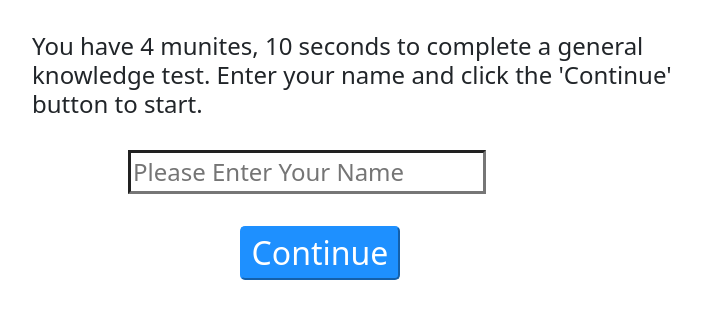
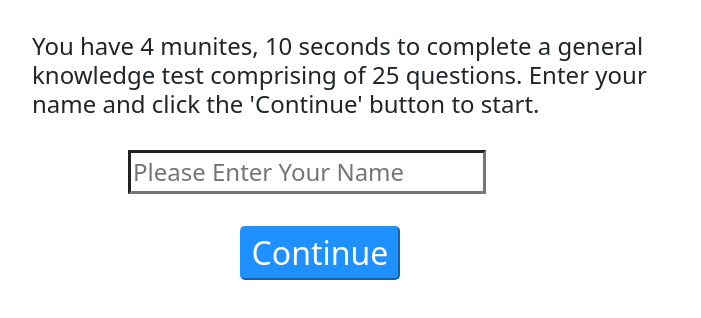
Before and after one commit to Prim3timer/test, a React (Create React App) app: page / in a window 1280 px wide. Shown: the top 318 px of the page, without its empty margins (0-701 px from the left). Built offline with nearby package versions, Linux system fonts and the light colour scheme.

Commit message:
worked on remaining dynamism

```diff
--- a/src/App.js
+++ b/src/App.js
@@ -132,7 +132,7 @@ const handleNext = (index)=> {
     setNext(next + 1)
   }else {
 
-     setNext(24)
+     setNext(quiz.length -1)
 
     }
 
--- a/src/nameComponent.js
+++ b/src/nameComponent.js
@@ -9,8 +9,8 @@ error})=> {
         <section id="name-component">
 
             <h4 id="instructions"
-           >You have {Math.floor(time/60)} munites{time % 60 ? ',': ''} {time % 60}{clock % 60 === 0 ? '' : ' seconds'} to complete a
-            general knowledge test. Enter your name and click the 'Continue' button to start.</h4>
+           >You have {Math.floor(time/60)} munites{time % 60 ? `, ${time % 60} seconds`: ''}  to complete a
+            general knowledge test comprising of {quiz.length} questions. Enter your name and click the 'Continue' button to start.</h4>
         <input id="name-taker"
 
         type='text'
--- a/src/testPage.js
+++ b/src/testPage.js
@@ -27,8 +27,8 @@ const TestPage = ({ next,
       borderColor: `${next < 1 ? 'gray' : 'dodgerblue'}`}}
     >Previous</button>
         <button onClick={()=> handleNext(next)} id="next"
-         style={{backgroundColor: `${next > 23 ? 'gray' : 'dodgerblue'}`,
-         borderColor: `${next > 23 ? 'gray' : 'dodgerblue'}`}}
+         style={{backgroundColor: `${next > quiz.length - 2 ? 'gray' : 'dodgerblue'}`,
+         borderColor: `${next > quiz.length - 2 ? 'gray' : 'dodgerblue'}`}}
         >Next</button><button onClick={(e)=> handleSubmit(e)}
         id="submit"
         >Submit</button></section> : <section><button onClick={()=> handlePrevious(next)} id="previous"
```
